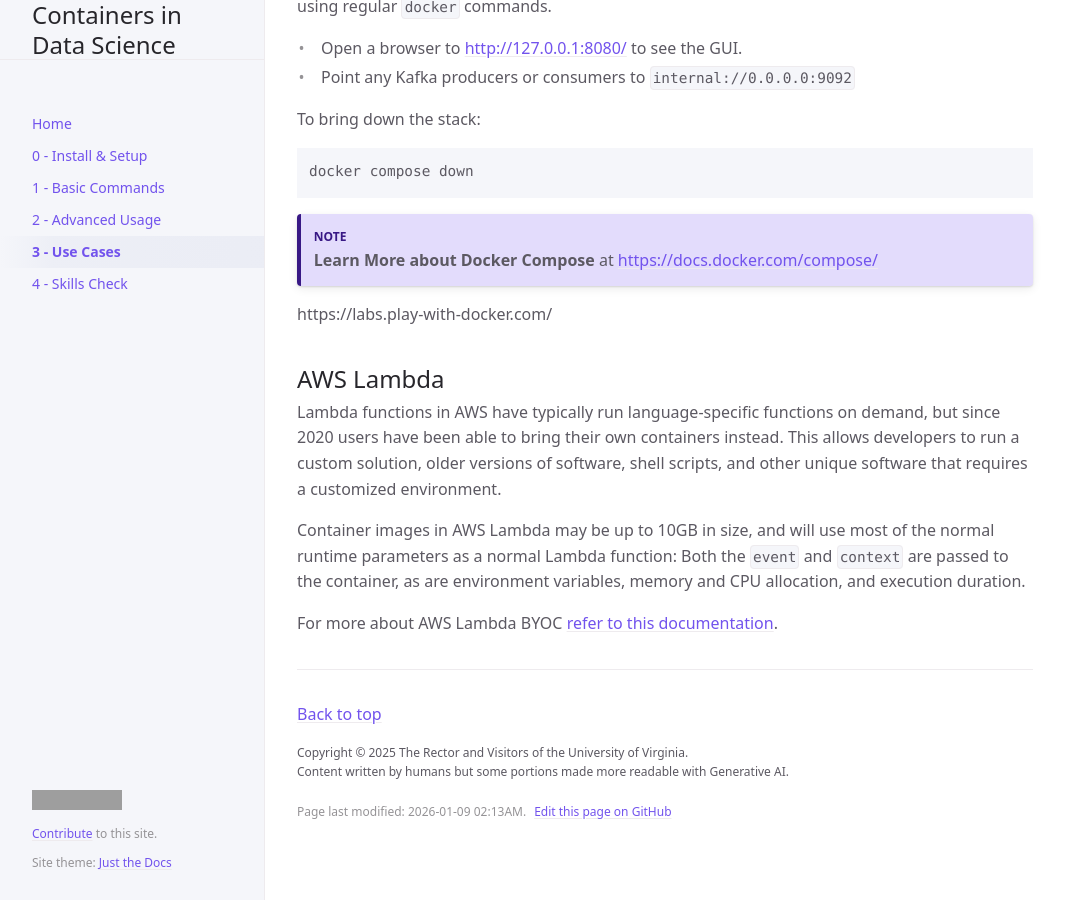
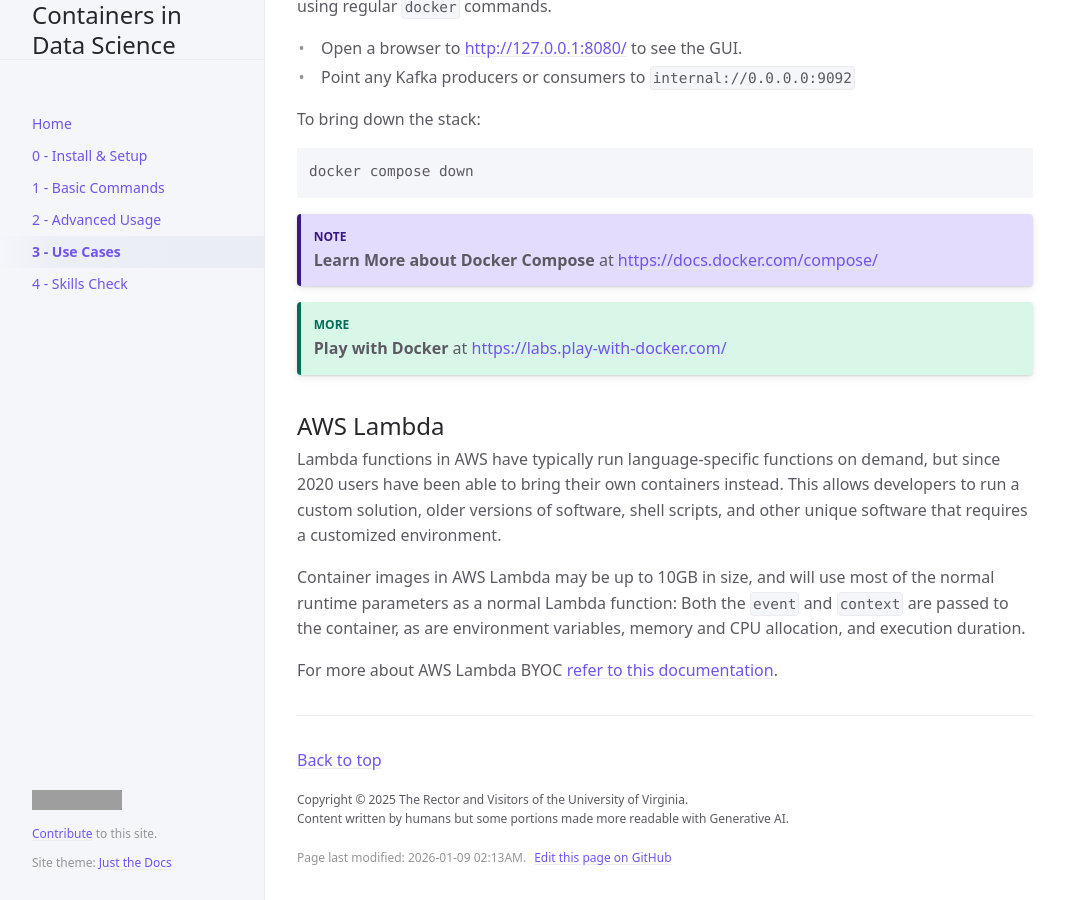
Before and after one commit to UVADS/container-basics, a Jekyll site: the page built from docs/use-cases.md, in a window 1280 px wide and 900 px high, scrolled down 3440 px. Shown: the whole window, without its empty margins (107-1172 px from the left). Built offline with Jekyll 4.4.1, drawn with Linux system fonts in a browser that asks for light colours; cached includes are drawn as plain includes; grey boxes are pictures that could not be loaded.

Commit message:
New drop block

```diff
--- a/docs/use-cases.md
+++ b/docs/use-cases.md
@@ -136,8 +136,8 @@ docker compose down
 {: .note }
 **Learn More about Docker Compose** at [https://docs.docker.com/compose/](https://docs.docker.com/compose/)
 
-
-https://labs.play-with-docker.com/
+{: .success }
+**Play with Docker** at [https://labs.play-with-docker.com/](https://labs.play-with-docker.com/)
 
 
 ## AWS Lambda
```
